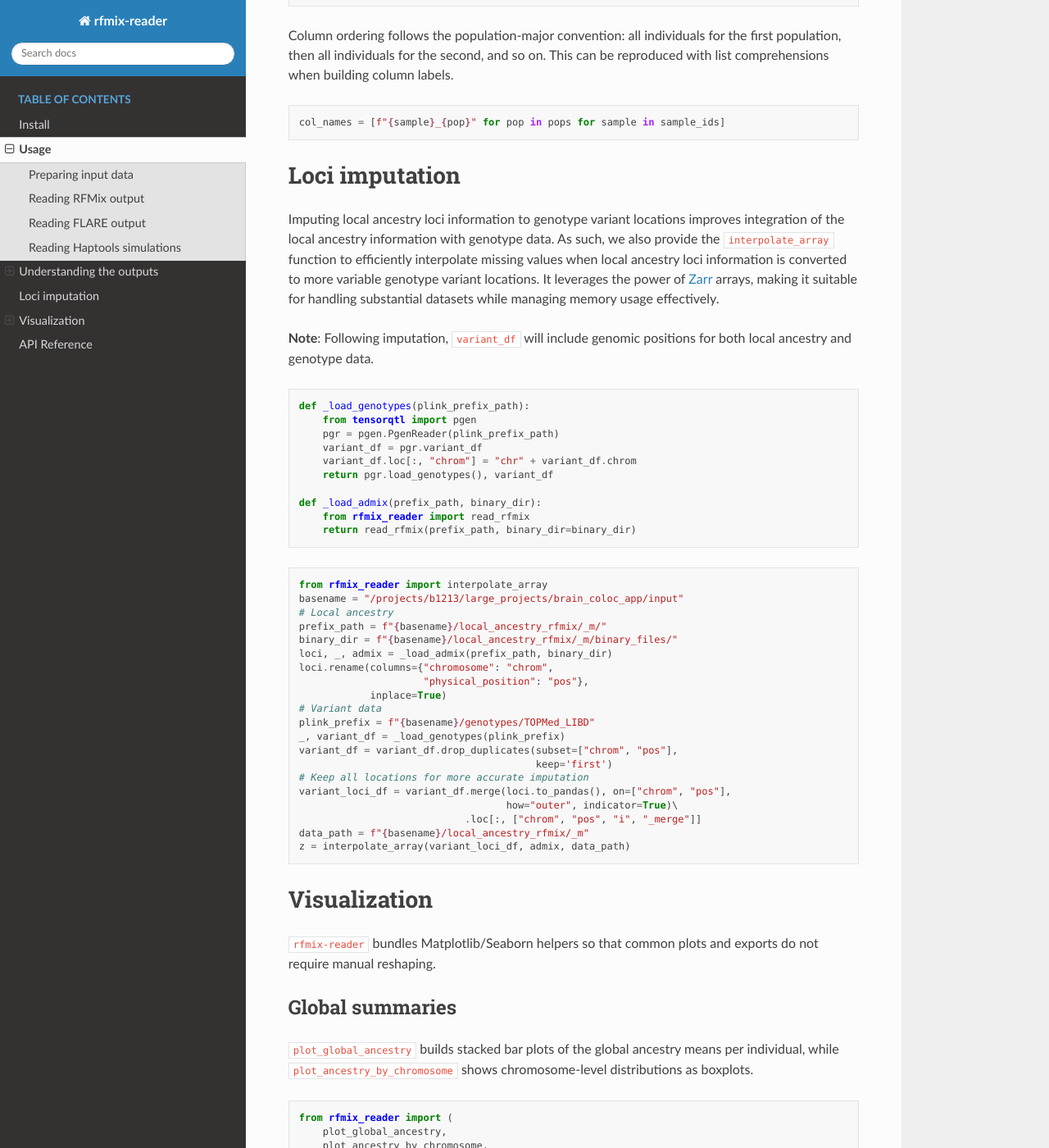
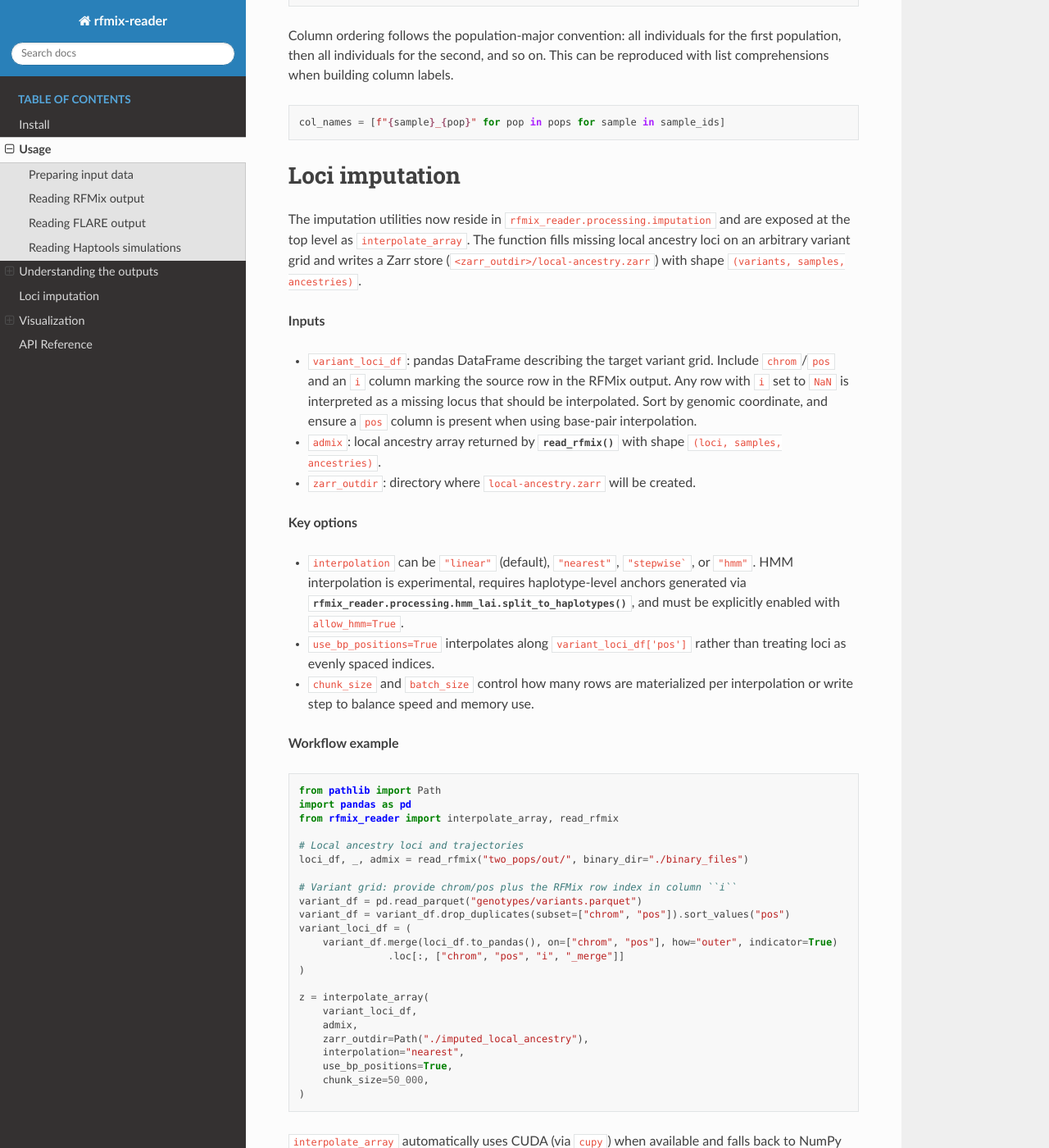
Before and after one commit to heart-gen/rfmix_reader, a Sphinx documentation site: the page built from docs/usage.rst, in a window 1280 px wide and 1400 px high, scrolled down 4405 px. Shown: the whole window at 82% size. Built offline with Sphinx 7.4.7 and the Read the Docs theme 3.1.0, drawn with Linux system fonts in a browser that asks for light colours; some of the changed text lies outside the part shown.

Commit message:
Document imputation workflow and API updates

````diff
--- a/docs/usage.rst
+++ b/docs/usage.rst
@@ -248,54 +248,65 @@ labels.
 Loci imputation
 ===============
 
-Imputing local ancestry loci information to genotype variant locations
-improves integration of the local ancestry information with genotype
-data. As such, we also provide the ``interpolate_array`` function to
-efficiently interpolate missing values when local ancestry loci
-information is converted to more variable genotype variant locations. It
-leverages the power of
-`Zarr <https://zarr.readthedocs.io/en/stable/index.html>`_ arrays, making
-it suitable for handling substantial datasets while managing memory usage
-effectively.
+The imputation utilities now reside in ``rfmix_reader.processing.imputation``
+and are exposed at the top level as ``interpolate_array``. The function fills
+missing local ancestry loci on an arbitrary variant grid and writes a Zarr store
+(``<zarr_outdir>/local-ancestry.zarr``) with shape ``(variants, samples,
+ancestries)``.
 
-**Note**: Following imputation, ``variant_df`` will include genomic
-positions for both local ancestry and genotype data.
+**Inputs**
+
+* ``variant_loci_df``: pandas DataFrame describing the target variant grid.
+  Include ``chrom``/``pos`` and an ``i`` column marking the source row in the
+  RFMix output. Any row with ``i`` set to ``NaN`` is interpreted as a missing
+  locus that should be interpolated. Sort by genomic coordinate, and ensure a
+  ``pos`` column is present when using base-pair interpolation.
+* ``admix``: local ancestry array returned by :func:`read_rfmix` with shape
+  ``(loci, samples, ancestries)``.
+* ``zarr_outdir``: directory where ``local-ancestry.zarr`` will be created.
+
+**Key options**
+
+* ``interpolation`` can be ``"linear"`` (default), ``"nearest"``, ``"stepwise```,
+  or ``"hmm"``. HMM interpolation is experimental, requires haplotype-level
+  anchors generated via :func:`rfmix_reader.processing.hmm_lai.split_to_haplotypes`,
+  and must be explicitly enabled with ``allow_hmm=True``.
+* ``use_bp_positions=True`` interpolates along ``variant_loci_df['pos']`` rather
+  than treating loci as evenly spaced indices.
+* ``chunk_size`` and ``batch_size`` control how many rows are materialized per
+  interpolation or write step to balance speed and memory use.
+
+**Workflow example**
 
 .. code:: python
 
-   def _load_genotypes(plink_prefix_path):
-       from tensorqtl import pgen
-       pgr = pgen.PgenReader(plink_prefix_path)
-       variant_df = pgr.variant_df
-       variant_df.loc[:, "chrom"] = "chr" + variant_df.chrom
-       return pgr.load_genotypes(), variant_df
+   from pathlib import Path
+   import pandas as pd
+   from rfmix_reader import interpolate_array, read_rfmix
 
-   def _load_admix(prefix_path, binary_dir):
-       from rfmix_reader import read_rfmix
-       return read_rfmix(prefix_path, binary_dir=binary_dir)
+   # Local ancestry loci and trajectories
+   loci_df, _, admix = read_rfmix("two_pops/out/", binary_dir="./binary_files")
 
-.. code:: python
+   # Variant grid: provide chrom/pos plus the RFMix row index in column ``i``
+   variant_df = pd.read_parquet("genotypes/variants.parquet")
+   variant_df = variant_df.drop_duplicates(subset=["chrom", "pos"]).sort_values("pos")
+   variant_loci_df = (
+       variant_df.merge(loci_df.to_pandas(), on=["chrom", "pos"], how="outer", indicator=True)
+                  .loc[:, ["chrom", "pos", "i", "_merge"]]
+   )
 
-   from rfmix_reader import interpolate_array
-   basename = "/projects/b1213/large_projects/brain_coloc_app/input"
-   # Local ancestry
-   prefix_path = f"{basename}/local_ancestry_rfmix/_m/"
-   binary_dir = f"{basename}/local_ancestry_rfmix/_m/binary_files/"
-   loci, _, admix = _load_admix(prefix_path, binary_dir)
-   loci.rename(columns={"chromosome": "chrom",
-                        "physical_position": "pos"},
-               inplace=True)
-   # Variant data
-   plink_prefix = f"{basename}/genotypes/TOPMed_LIBD"
-   _, variant_df = _load_genotypes(plink_prefix)
-   variant_df = variant_df.drop_duplicates(subset=["chrom", "pos"],
-                                           keep='first')
-   # Keep all locations for more accurate imputation
-   variant_loci_df = variant_df.merge(loci.to_pandas(), on=["chrom", "pos"],
-                                      how="outer", indicator=True)\
-                               .loc[:, ["chrom", "pos", "i", "_merge"]]
-   data_path = f"{basename}/local_ancestry_rfmix/_m"
-   z = interpolate_array(variant_loci_df, admix, data_path)
+   z = interpolate_array(
+       variant_loci_df,
+       admix,
+       zarr_outdir=Path("./imputed_local_ancestry"),
+       interpolation="nearest",
+       use_bp_positions=True,
+       chunk_size=50_000,
+   )
+
+``interpolate_array`` automatically uses CUDA (via ``cupy``) when available and
+falls back to NumPy otherwise. Non-HMM interpolation operates on diploid-summed
+trajectories and preserves the ancestry dimension.
 
 Visualization
 =============
````
Also changed, not shown: README.md (+54 -15 lines), docs/usage.org (+49 -11 lines).
